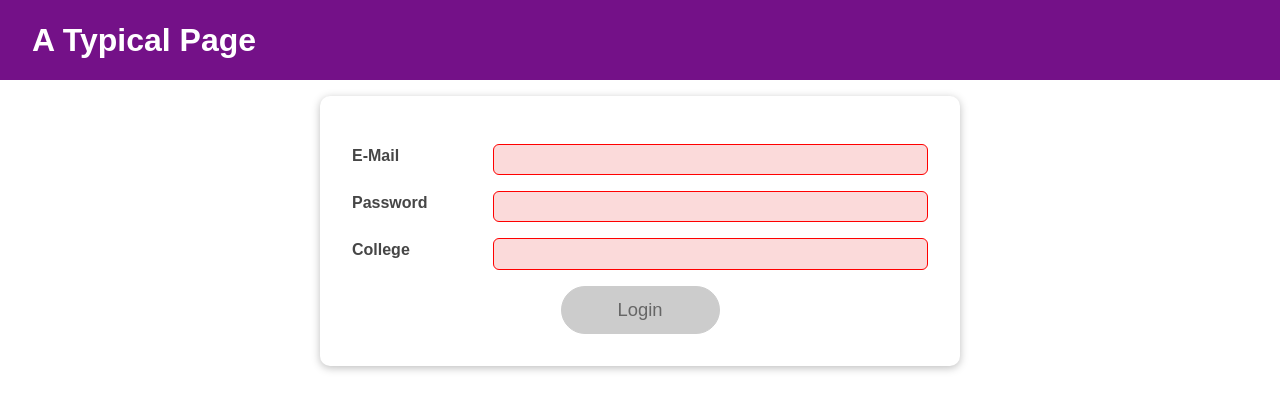
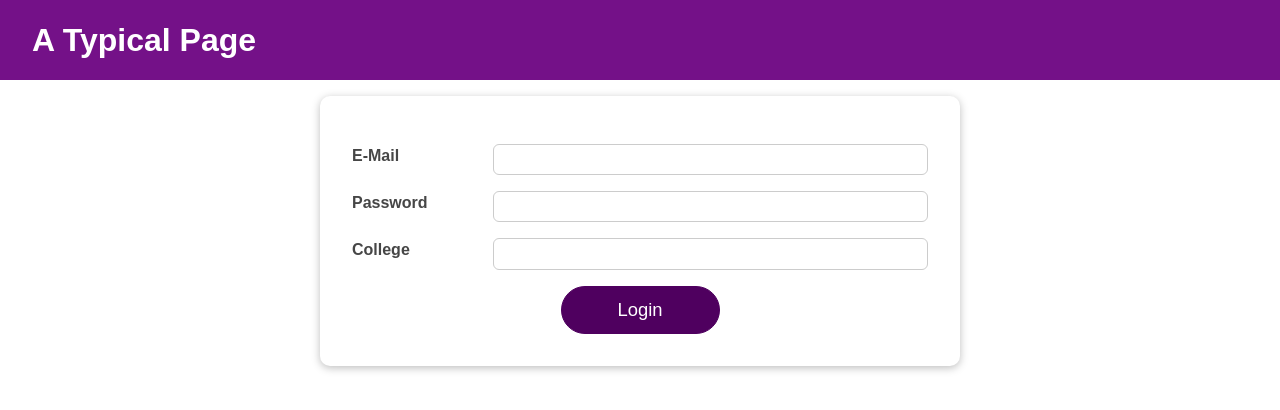
Before and after one commit to aliasif72/https---github.com-aliasif72-React_basics, a React (Create React App) app: page / in a window 1280 px wide. Shown: the top 410 px of the page. Built offline with nearby package versions, Linux system fonts and the light colour scheme.

Commit message:
19th useContext

```diff
--- a/src/App.js
+++ b/src/App.js
@@ -1,8 +1,8 @@
 import React, { useEffect,useState } from 'react';
-
 import Login from './Components/Login/Login';
 import Home from './Components/Home/Home';
 import MainHeader from './Components/MainHeader/MainHeader';
+import AuthContext from './store/AuthContext';
 
 function App() {
   const [isLoggedIn, setIsLoggedIn] = useState(false);
@@ -22,13 +22,16 @@ function App() {
   };
 
   return (
-    <React.Fragment>
-      <MainHeader isAuthenticated={isLoggedIn} onLogout={logoutHandler} />
+      <AuthContext.Provider
+      value={{
+        isLoggedIn: isLoggedIn,
+        onLogout : logoutHandler}}>
+      <MainHeader/>
       <main>
         {!isLoggedIn && <Login onLogin={loginHandler} />}
         {isLoggedIn && <Home onLogout={logoutHandler} />}
       </main>
-    </React.Fragment>
+   </AuthContext.Provider>
   );
 }
 
--- a/src/Components/Login/Login.js
+++ b/src/Components/Login/Login.js
@@ -1,4 +1,4 @@
-import React, {  useState, useReducer} from 'react';
+import React, {  useState, useReducer, useEffect} from 'react';
 
 import Card from '../UI/Card/Card';
 import classes from './Login.module.css';
@@ -9,10 +9,6 @@ function emailReducer(state, action){
   {
     return {value:action.val, isValid:action.val.includes('@')}
   }
-  if(action.type==='INPUT_BLUR')
-  {
-    return {value:state.value, isValid:state.value.includes('@')}
-  }
   return {value:'', isValid:false}
 
 };
@@ -21,10 +17,6 @@ function passwordReducer(state, action){
   if(action.type==='USER_INPUT')
   {
     return { value:action.val, isValid:action.val.trim().length > 6 }
-      }
-  if(action.type==='INPUT_BLUR')
-  {
-    return {value:state.value, isValid:state.value.trim().length > 6}
   }
   return {value:'', isValid:false}
 
@@ -35,10 +27,6 @@ function collegeReducer(state, action){
   {
     return { value:action.val, isValid:action.val.trim().length > 6 }
   }
-  if(action.type==='INPUT_BLUR')
-  {
-    return {value:state.value, isValid:state.value.trim().length > 6}
-  }
   return {value:'', isValid:false}
 
 };
@@ -46,41 +34,34 @@ function collegeReducer(state, action){
 function Login(props){
 
   const [formIsValid, setFormIsValid] = useState(false);
+  const[emailState,emailDispatcher ] = useReducer(emailReducer, {value:'', isValid:true});
+  const[passwordState,passwordDispatcher ] = useReducer(passwordReducer, {value:'', isValid:true});
+  const[collegeState,collegeDispatcher ] = useReducer(collegeReducer, {value:'', isValid:true});
 
-  const[emailState,emailDispatcher ] = useReducer(emailReducer, {value:'', isValid:false});
-  const[passwordState,passwordDispatcher ] = useReducer(passwordReducer, {value:'', isValid:false});
-  const[collegeState,collegeDispatcher ] = useReducer(collegeReducer, {value:'', isValid:false});
+  useEffect(()=>{
+    const timer = setTimeout(()=>{
+      setFormIsValid(
+        emailState.isValid && passwordState.isValid && collegeState.isValid);
+    },500)
+    return ()=>{
+         clearTimeout(timer)
+    }},[emailState.isValid, passwordState.isValid, collegeState.isValid])
 
-  const emailChangeHandler = (event) => {
+   const emailChangeHandler = (event) => {
     emailDispatcher({type:'USER_INPUT', val:event.target.value})
-    setFormIsValid(
-      event.target.value.includes('@') && passwordState.isValid && collegeState.isValid);
+
   }
-
-  // const validateEmailHandler = () => {
-  //   emailDispatcher({type:'INPUT_BLUR'});
-  // }
-
-  const passwordChangeHandler = (event) => {
+   const passwordChangeHandler = (event) => {
     passwordDispatcher({type:'USER_INPUT', val:event.target.value});
     setFormIsValid(
            emailState.isValid && event.target.value.trim().length > 6 && collegeState.isValid)
   }
-
-  // const validatePasswordHandler = () => {
-  //   passwordDispatcher({type:'INPUT_BLUR'});
-  // };
-
 
   const CollegeChangeHandler = (event) => {
     collegeDispatcher({type:'USER_INPUT', val:event.target.value})
     setFormIsValid(
       emailState.isValid && passwordState.isValid && event.target.value.trim().length > 6);
   }
-
-  // const validateCollegeHandler = () => {
-  //   collegeDispatcher({type:'INPUT_BLUR'});
-  // };
 
   const submitHandler = (event) => {
     event.preventDefault();
@@ -101,8 +82,7 @@ function Login(props){
             id="email"
             value={emailState.value}
             onChange={emailChangeHandler}
-            //onBlur={validateEmailHandler}
-          />
+               />
         </div>
         <div
           className={`${classes.control} ${
@@ -115,8 +95,7 @@ function Login(props){
             id="password"
             value={passwordState.value}
             onChange={passwordChangeHandler}
-            //onBlur={validatePasswordHandler}
-          />
+           />
         </div>
         <div
           className={`${classes.control} ${
@@ -129,8 +108,7 @@ function Login(props){
             id="text"
             value={collegeState.value}
             onChange={CollegeChangeHandler}
-            //onBlur={validateCollegeHandler}
-          />
+            />
         </div>
         <div className={classes.actions}>
           <Button type="submit" className={classes.btn} disabled={!formIsValid}>
--- a/src/Components/MainHeader/MainHeader.js
+++ b/src/Components/MainHeader/MainHeader.js
@@ -1,13 +1,12 @@
 import React from 'react';
-
 import Navigation from './Navigation';
 import classes from './MainHeader.module.css';
 
-const MainHeader = (props) => {
+const MainHeader = () => {
   return (
     <header className={classes['main-header']}>
       <h1>A Typical Page</h1>
-      <Navigation isLoggedIn={props.isAuthenticated} onLogout={props.onLogout} />
+      <Navigation/>
     </header>
   );
 };
--- a/src/Components/MainHeader/Navigation.js
+++ b/src/Components/MainHeader/Navigation.js
@@ -1,24 +1,25 @@
-import React from 'react';
-
+import React, { useContext } from 'react';
+import AuthContext from '../../store/AuthContext';
 import classes from './Navigation.module.css';
 
-const Navigation = (props) => {
+const Navigation = () => {
+  const ctx = useContext(AuthContext);
   return (
     <nav className={classes.nav}>
       <ul>
-        {props.isLoggedIn && (
+        {ctx.isLoggedIn && (
           <li>
             <a href="/">Users</a>
           </li>
         )}
-        {props.isLoggedIn && (
+        {ctx.isLoggedIn && (
           <li>
             <a href="/">Admin</a>
           </li>
         )}
-        {props.isLoggedIn && (
+        {ctx.isLoggedIn && (
           <li>
-            <button onClick={props.onLogout}>Logout</button>
+            <button onClick={ctx.onLogout}>Logout</button>
           </li>
         )}
       </ul>
--- /dev/null
+++ b/src/store/AuthContext.js
@@ -0,0 +1,7 @@
+import React from "react";
+
+const AuthContext= React.createContext({
+    isLoggedIn:false
+})
+
+export default AuthContext;
```
